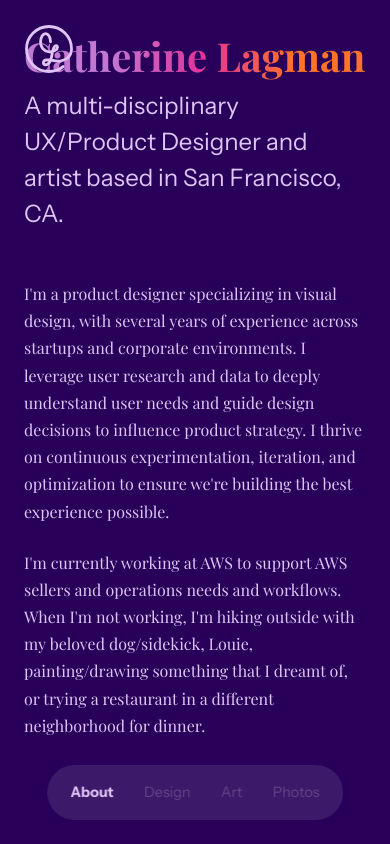
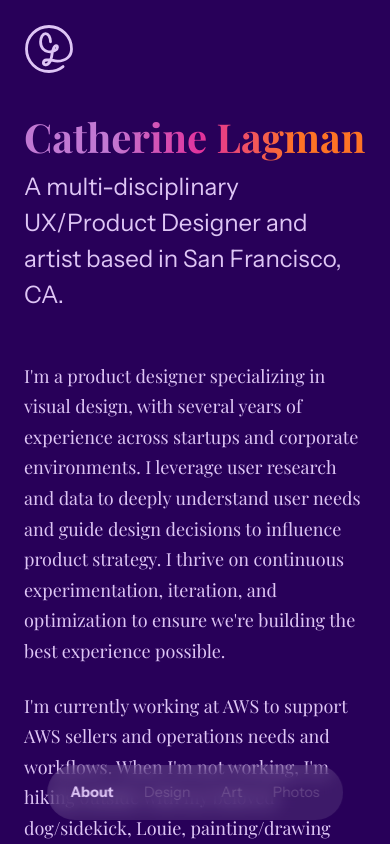
Before and after one commit to catlagman/portfolio, a Next.js app: page / in a window 390 px wide. Shown: the top 844 px of the page. Built offline with nearby package versions, Linux system fonts and the light colour scheme.

Commit message:
Increase mobile body text to 18px

```diff
--- a/app/page.module.scss
+++ b/app/page.module.scss
@@ -32,7 +32,6 @@ $spacing-section: 4rem;
 }
 
 .main {
-  position: relative;
   min-height: 100vh;
   padding: 0 0 8rem 0;
 }
@@ -54,9 +53,7 @@ $spacing-section: 4rem;
 }
 
 .logo {
-  position: absolute;
-  top: 2rem;
-  left: 4rem;
+  padding: 2rem 0 0 4rem;
   cursor: pointer;
 }
 
@@ -103,7 +100,7 @@ $spacing-section: 4rem;
 .hero {
   max-width: 1400px;
   margin: 0 auto;
-  padding: 9.125em $spacing-section 8rem;
+  padding: 4em $spacing-section 8rem;
 }
 
 .heroName {
@@ -168,11 +165,11 @@ $spacing-section: 4rem;
 /* Responsive */
 @media (max-width: 1024px) {
   .logo {
-    left: 2rem;
+    padding: 2rem 0 0 2rem;
   }
 
   .hero {
-    padding: 2rem 2rem 6rem;
+    padding: 3em 2rem 6rem;
   }
 
   .heroName {
@@ -195,8 +192,7 @@ $spacing-section: 4rem;
 
 @media (max-width: 768px) {
   .logo {
-    left: 1.5rem;
-    top: 1.5rem;
+    padding: 1.5rem 0 0 1.5rem;
   }
 
   .nav {
@@ -210,7 +206,7 @@ $spacing-section: 4rem;
   }
 
   .hero {
-    padding: 2rem 1.5rem 6rem;
+    padding: 2em 1.5rem 6rem;
   }
 
   .heroName {
@@ -222,7 +218,7 @@ $spacing-section: 4rem;
   }
 
   .aboutText {
-    font-size: 1em;
+    font-size: 1.125em;
   }
 
   .section {
```
